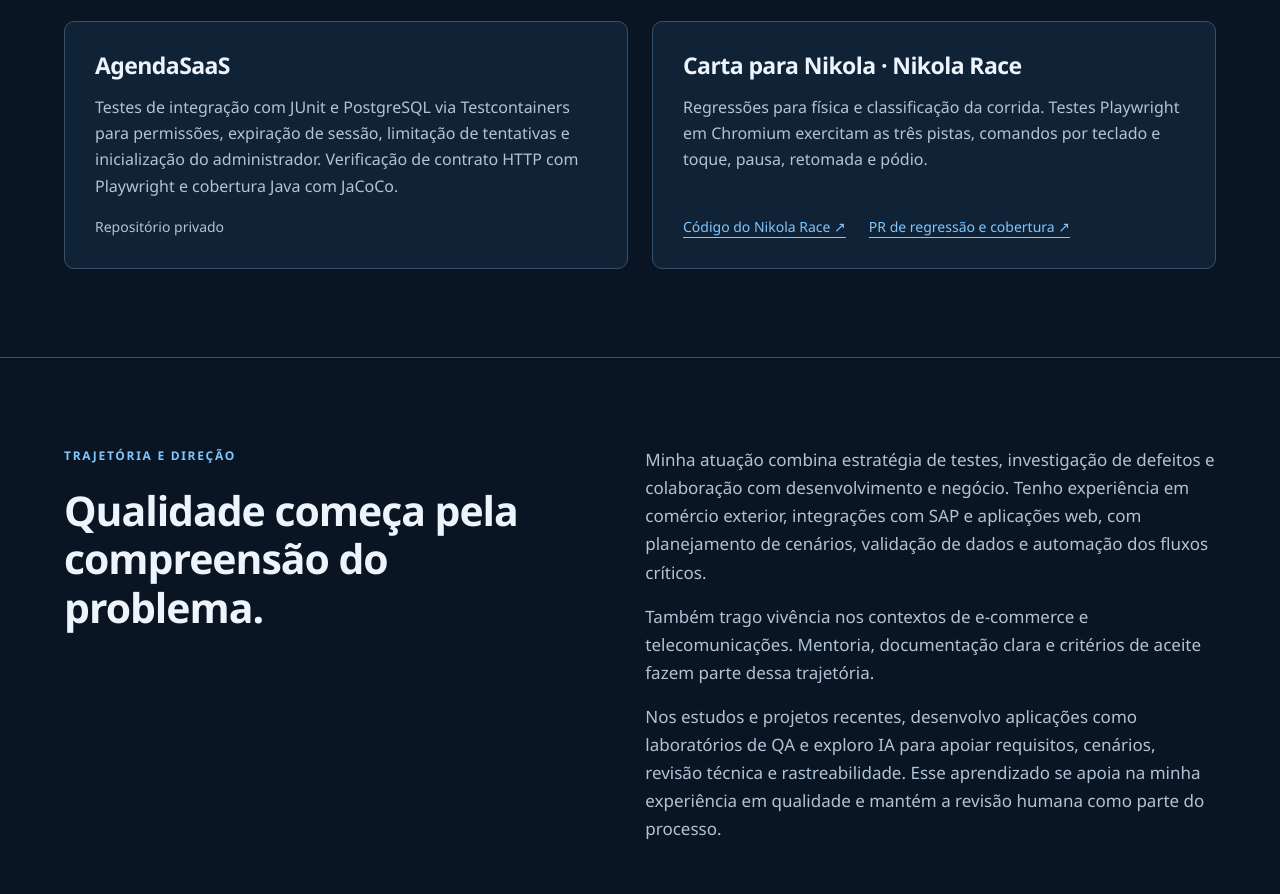
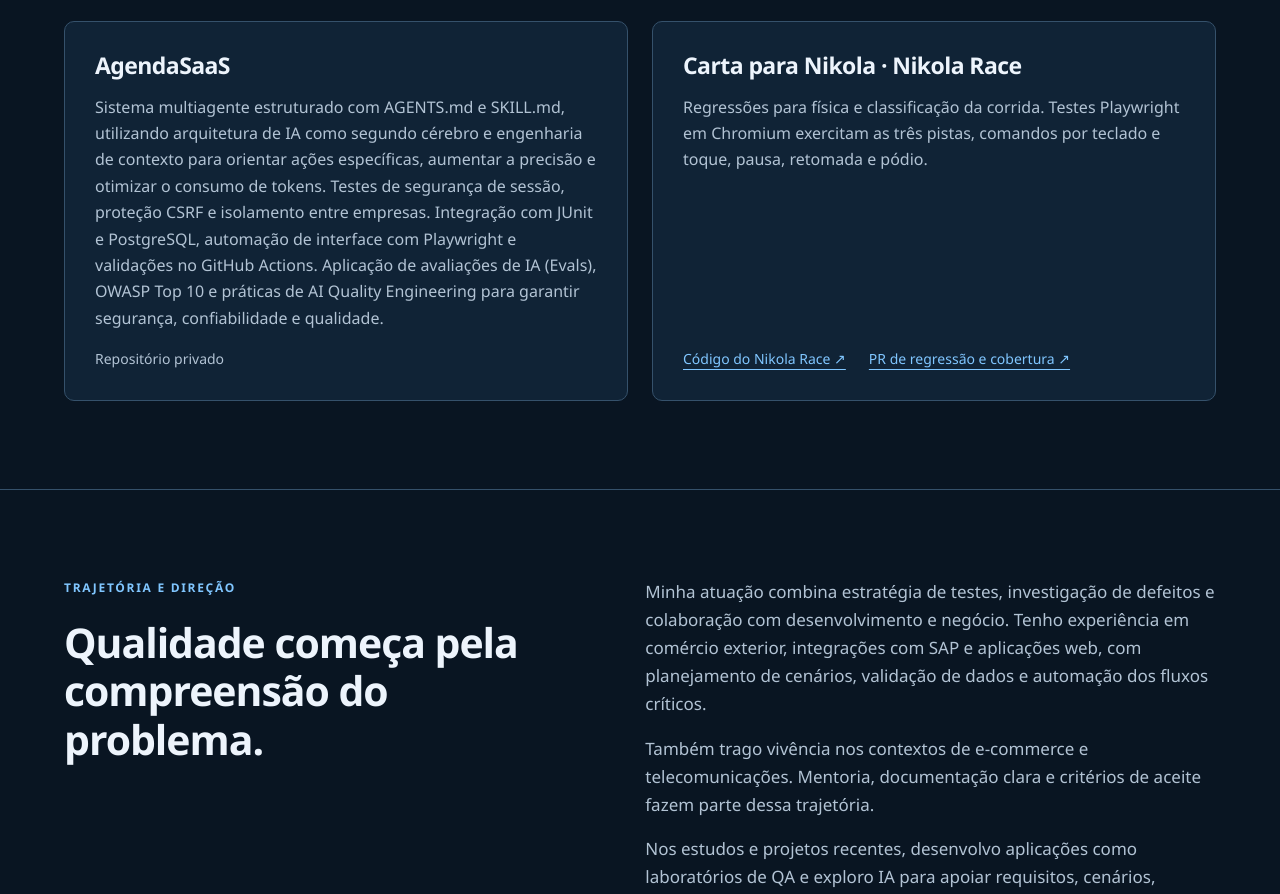
Before and after one commit to JoaquimcartaxoQA/JoaquimcartaxoQA.github.io, a plain HTML site: page index.html in a window 1280 px wide. Shown: the part 2428-3322 px from the top of the page. Drawn offline with Linux system fonts and the light colour scheme.

Commit message:
Revise project description for AgendaSaaS
Updated project description to reflect new features and testing methodologies.

```diff
--- a/index.html
+++ b/index.html
@@ -104,7 +104,7 @@
       </article>
       <article class="project">
         <h3>AgendaSaaS</h3>
-        <p>Testes de integração com JUnit e PostgreSQL via Testcontainers para permissões, expiração de sessão, limitação de tentativas e inicialização do administrador. Verificação de contrato HTTP com Playwright e cobertura Java com JaCoCo.</p>
+        <p>Sistema multiagente estruturado com AGENTS.md e SKILL.md, utilizando arquitetura de IA como segundo cérebro e engenharia de contexto para orientar ações específicas, aumentar a precisão e otimizar o consumo de tokens. Testes de segurança de sessão, proteção CSRF e isolamento entre empresas. Integração com JUnit e PostgreSQL, automação de interface com Playwright e validações no GitHub Actions. Aplicação de avaliações de IA (Evals), OWASP Top 10 e práticas de AI Quality Engineering para garantir segurança, confiabilidade e qualidade.</p>
         <p class="note">Repositório privado</p>
       </article>
       <article class="project">
```
